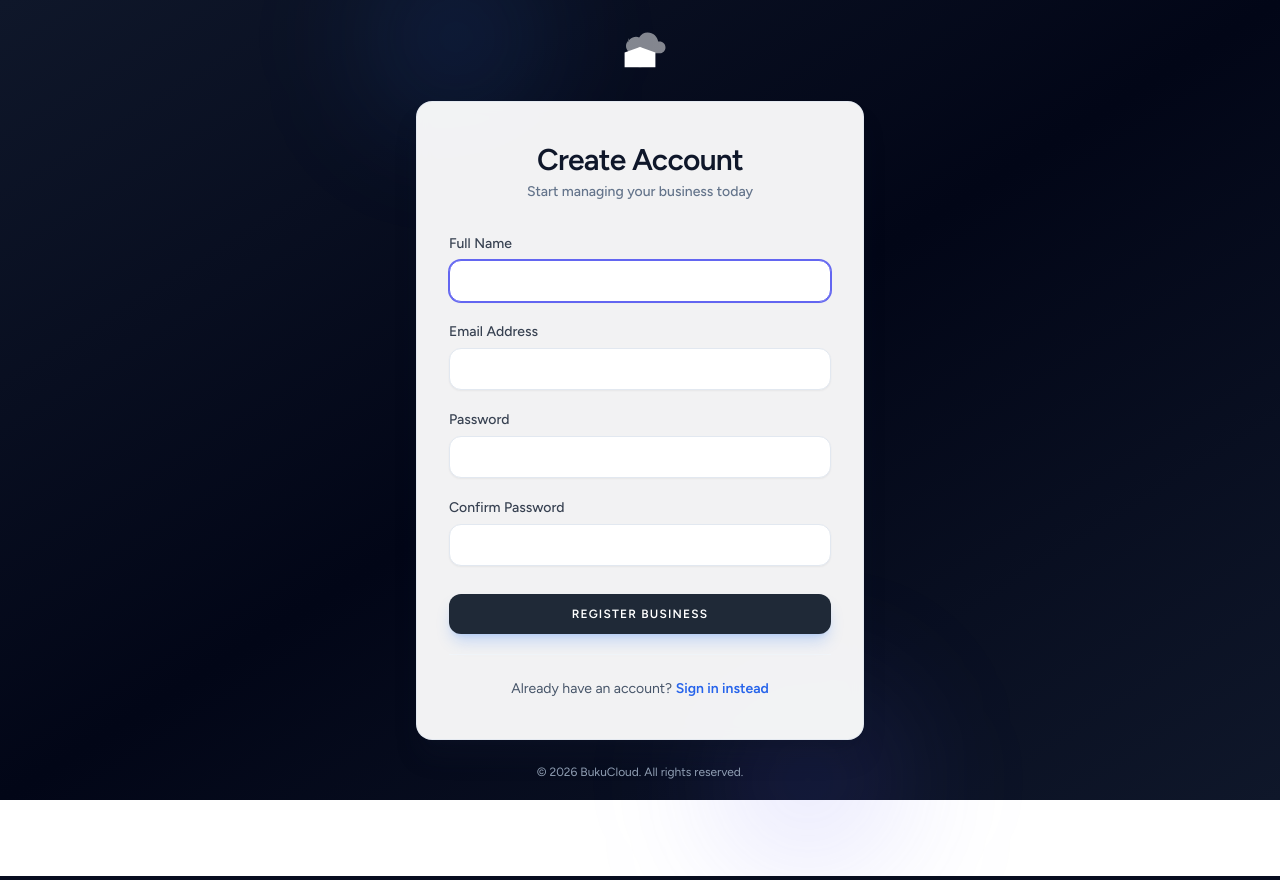
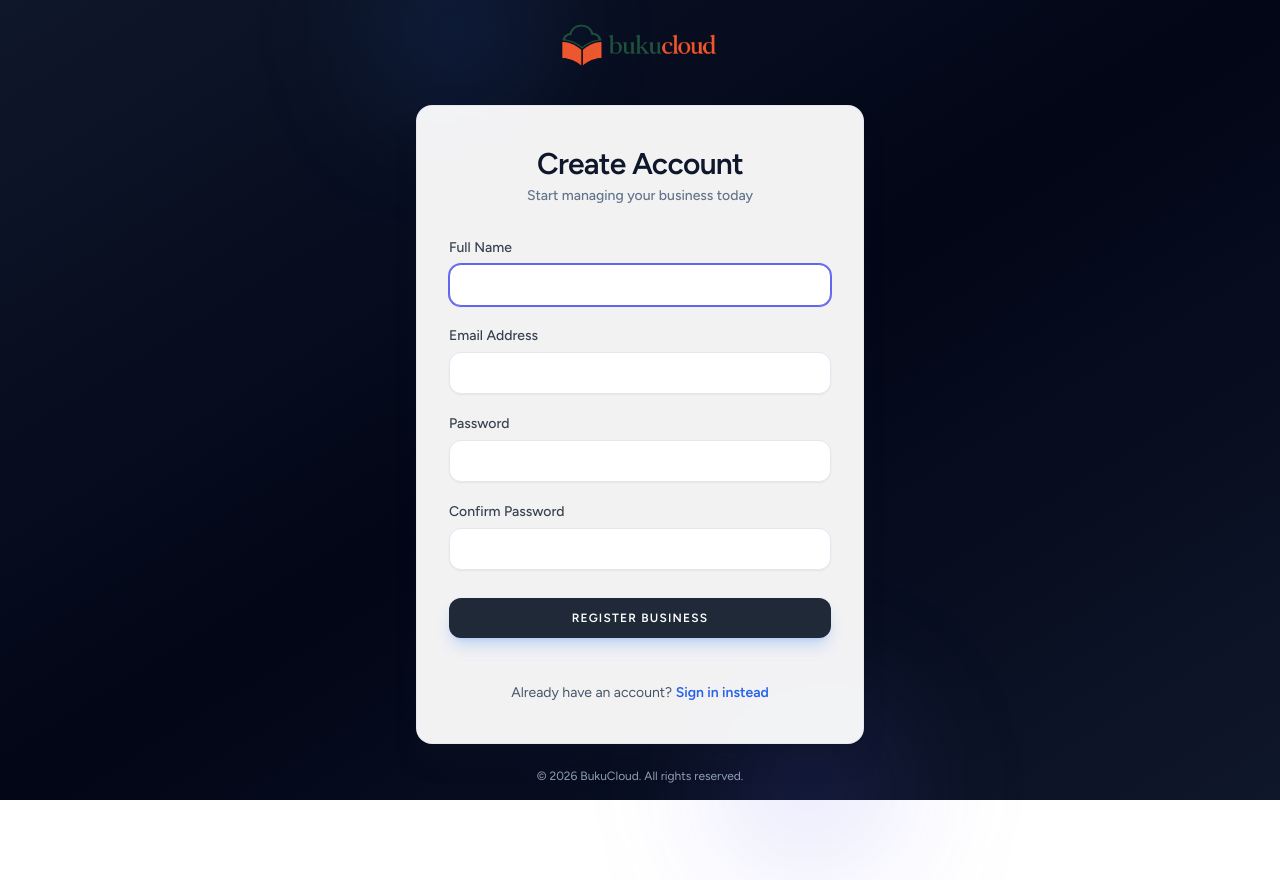
Before and after one commit to AsyrafPauzi/accounting-system, a Laravel app: page /register in a window 1280 px wide. Run offline with Laravel 12, Linux system fonts and the light colour scheme; style sheets or scripts are compiled from the project's sources; parts of the project's set-up code (start-up, migrations or seed data) failed here and were passed over; some libraries are stand-ins or nearby versions.

Commit message:
add actual logo and favicon

```diff
--- a/app/Http/Requests/StoreInvoiceRequest.php
+++ b/app/Http/Requests/StoreInvoiceRequest.php
@@ -34,7 +34,7 @@
             'msic_code'                   => 'required|string',
             'issue_date'                  => 'required|date',
             'due_date'                    => 'nullable|date|after_or_equal:issue_date',
-            'currency'                    => ['required', 'string', 'size:3', Rule::in(['MYR', 'USD', 'JPY'])],
+            'currency'                    => ['required', 'string', 'size:3', Rule::in(['MYR', 'USD', 'SGD', 'EUR', 'GBP', 'JPY'])],
             'exchange_rate'               => [
                 Rule::requiredIf(fn () => strtoupper((string) $this->input('currency')) !== $base),
                 'nullable',
--- a/app/Http/Requests/UpdateInvoiceRequest.php
+++ b/app/Http/Requests/UpdateInvoiceRequest.php
@@ -41,7 +41,7 @@
             'msic_code'                   => 'required|string',
             'issue_date'                  => 'required|date',
             'due_date'                    => 'nullable|date|after_or_equal:issue_date',
-            'currency'                    => ['required', 'string', 'size:3', Rule::in(['MYR', 'USD', 'JPY'])],
+            'currency'                    => ['required', 'string', 'size:3', Rule::in(['MYR', 'USD', 'SGD', 'EUR', 'GBP', 'JPY'])],
             'exchange_rate'               => [
                 Rule::requiredIf(fn () => strtoupper((string) $this->input('currency')) !== $base),
                 'nullable',
--- a/resources/js/Components/ApplicationLogo.jsx
+++ b/resources/js/Components/ApplicationLogo.jsx
@@ -1,36 +1,15 @@
 /**
- * BukuCloud mark — open book + cloud (uses currentColor; shown white on indigo sidebar).
+ * BukuCloud icon — open book + cloud brand mark.
+ * Renders the official PNG asset; keeps the same prop API so existing
+ * callers in layouts continue to work without changes.
  */
-export default function ApplicationLogo(props) {
+export default function ApplicationLogo({ className = '', alt = 'BukuCloud', ...props }) {
     return (
-        <svg
-            viewBox="0 0 40 40"
-            xmlns="http://www.w3.org/2000/svg"
-            aria-hidden="true"
+        <img
+            src="/images/bukucloud-icon.png"
+            alt={alt}
+            className={`object-contain ${className}`}
             {...props}
-        >
-            {/* Cloud */}
-            <path
-                fill="currentColor"
-                fillOpacity="0.5"
-                d="M11 17.5c0-3.4 2.8-6.2 6.2-6.2.8 0 1.5.2 2.2.5 1.2-2.1 3.5-3.5 6.1-3.5 3.8 0 6.9 2.8 7.5 6.4.3 0 .7-.05 1-.05 2.3 0 4.2 1.9 4.2 4.2 0 2.3-1.9 4.2-4.2 4.2H15.2c-2.9 0-5.2-2.3-5.2-5.2 0-1.7.8-3.2 2.1-4.1-.2-.5-.3-1.1-.3-1.7z"
-            />
-            {/* Book — left page */}
-            <path
-                fill="currentColor"
-                d="M9 33V22.5L20 18.5V33H9z"
-            />
-            {/* Book — right page */}
-            <path
-                fill="currentColor"
-                d="M20 18.5L31 22.5V33H20V18.5z"
-            />
-            {/* Spine highlight */}
-            <path
-                fill="currentColor"
-                fillOpacity="0.35"
-                d="M19 18.5h2V33h-2V18.5z"
-            />
-        </svg>
+        />
     );
 }
--- a/resources/js/Layouts/AuthenticatedLayout.jsx
+++ b/resources/js/Layouts/AuthenticatedLayout.jsx
@@ -165,8 +165,8 @@
                 {/* Brand + mobile close */}
                 <div className="p-4 sm:p-6 flex items-center justify-between gap-3 border-b border-indigo-100/80 bg-white">
                     <div className="flex items-center gap-3 min-w-0">
-                        <div className="flex h-11 w-11 flex-shrink-0 items-center justify-center rounded-xl bg-gradient-to-br from-indigo-600 via-violet-600 to-indigo-700 shadow-lg shadow-indigo-500/35 ring-2 ring-white/80">
-                            <ApplicationLogo className="block h-6 w-6 fill-current text-white" />
+                        <div className="flex h-11 w-11 flex-shrink-0 items-center justify-center rounded-xl bg-white ring-1 ring-indigo-100 shadow-sm">
+                            <ApplicationLogo className="block h-9 w-9" />
                         </div>
                         <div className="min-w-0">
                             <span className="font-bold text-indigo-950 tracking-tight text-base block truncate">{page.props.product_name}</span>
@@ -433,8 +433,8 @@
                 {/* Mobile: top bar with hamburger */}
                 <div className="lg:hidden flex-shrink-0 flex items-center justify-between px-4 py-3 bg-white/80 backdrop-blur-lg border-b border-indigo-100/80 z-20 sticky top-0">
                     <div className="flex items-center gap-3 min-w-0">
-                        <div className="flex h-8 w-8 flex-shrink-0 items-center justify-center rounded-lg bg-gradient-to-br from-indigo-600 to-violet-600 shadow-sm shadow-indigo-500/20">
-                            <ApplicationLogo className="block h-4 w-4 fill-current text-white" />
+                        <div className="flex h-8 w-8 flex-shrink-0 items-center justify-center rounded-lg bg-white ring-1 ring-indigo-100 shadow-sm">
+                            <ApplicationLogo className="block h-6 w-6" />
                         </div>
                         <div className="min-w-0">
                             <span className="font-bold text-indigo-950 tracking-tight truncate block text-sm">{page.props.product_name}</span>
--- a/resources/js/Layouts/GuestLayout.jsx
+++ b/resources/js/Layouts/GuestLayout.jsx
@@ -1,4 +1,3 @@
-import ApplicationLogo from '@/Components/ApplicationLogo';
 import { Link, usePage } from '@inertiajs/react';
 
 export default function Guest({ children }) {
@@ -12,8 +11,12 @@
                 <div className="pointer-events-none absolute -bottom-24 -right-10 h-48 w-48 rounded-full bg-indigo-500/15 blur-3xl" />
 
                 <div className="relative flex flex-col items-center">
-                    <Link href="/" className="mb-6">
-                        <ApplicationLogo className="w-14 h-14 fill-current text-white" />
+                    <Link href="/" className="mb-8" aria-label={displayName}>
+                        <img
+                            src="/images/bukucloud-logo.png"
+                            alt={displayName}
+                            className="h-14 w-auto object-contain"
+                        />
                     </Link>
 
                     <div className="w-full px-8 py-10 bg-white/95 backdrop-blur border border-slate-200/80 shadow-xl shadow-slate-900/30 rounded-2xl">
--- a/resources/js/utils/currency.js
+++ b/resources/js/utils/currency.js
@@ -6,6 +6,9 @@
 export const SUPPORTED_CURRENCIES = [
     { value: 'MYR', label: 'MYR — Malaysian Ringgit' },
     { value: 'USD', label: 'USD — US Dollar' },
+    { value: 'SGD', label: 'SGD — Singapore Dollar' },
+    { value: 'EUR', label: 'EUR — Euro' },
+    { value: 'GBP', label: 'GBP — British Pound' },
     { value: 'JPY', label: 'JPY — Japanese Yen' },
 ];
 
@@ -21,6 +24,12 @@
             return '¥';
         case 'MYR':
             return 'RM';
+        case 'SGD':
+            return 'S$';
+        case 'EUR':
+            return '€';
+        case 'GBP':
+            return '£';
         default:
             return normalizeCurrency(currency);
     }
--- a/resources/views/app.blade.php
+++ b/resources/views/app.blade.php
@@ -5,7 +5,8 @@
         <meta name="viewport" content="width=device-width, initial-scale=1">
         <meta name="csrf-token" content="{{ csrf_token() }}">
 
-        <link rel="icon" href="{{ asset('favicon.svg') }}" type="image/svg+xml" sizes="any">
+        <link rel="icon" type="image/png" href="{{ asset('favicon.png') }}">
+        <link rel="apple-touch-icon" href="{{ asset('favicon.png') }}">
 
         <title inertia>{{ config('app.product_name', config('app.name', 'BukuCloud')) }}</title>
 
```
Also changed, not shown: public/favicon.ico, public/favicon.png (added), public/favicon.svg (deleted), public/images/bukucloud-icon.png (added), public/images/bukucloud-logo.png (added).
